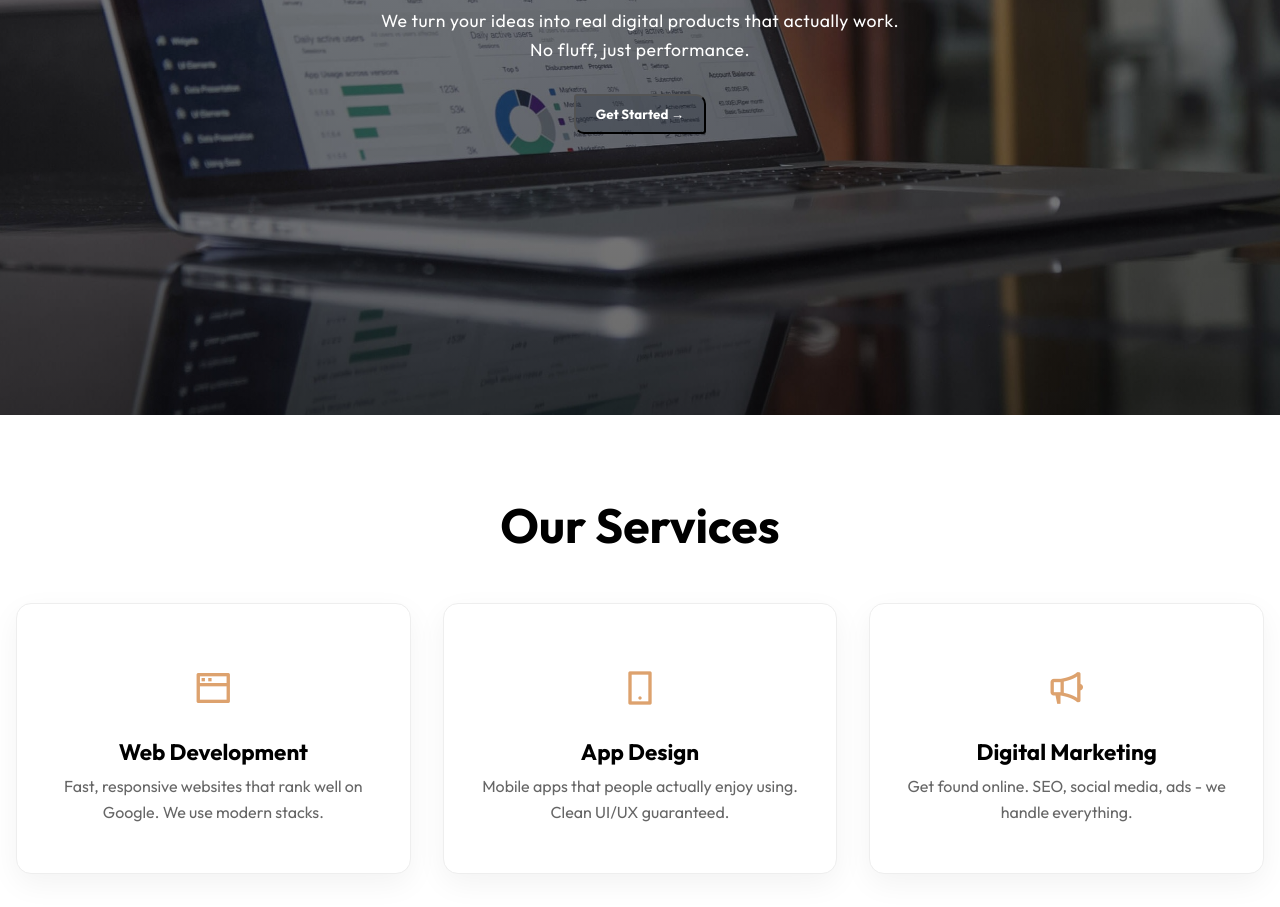
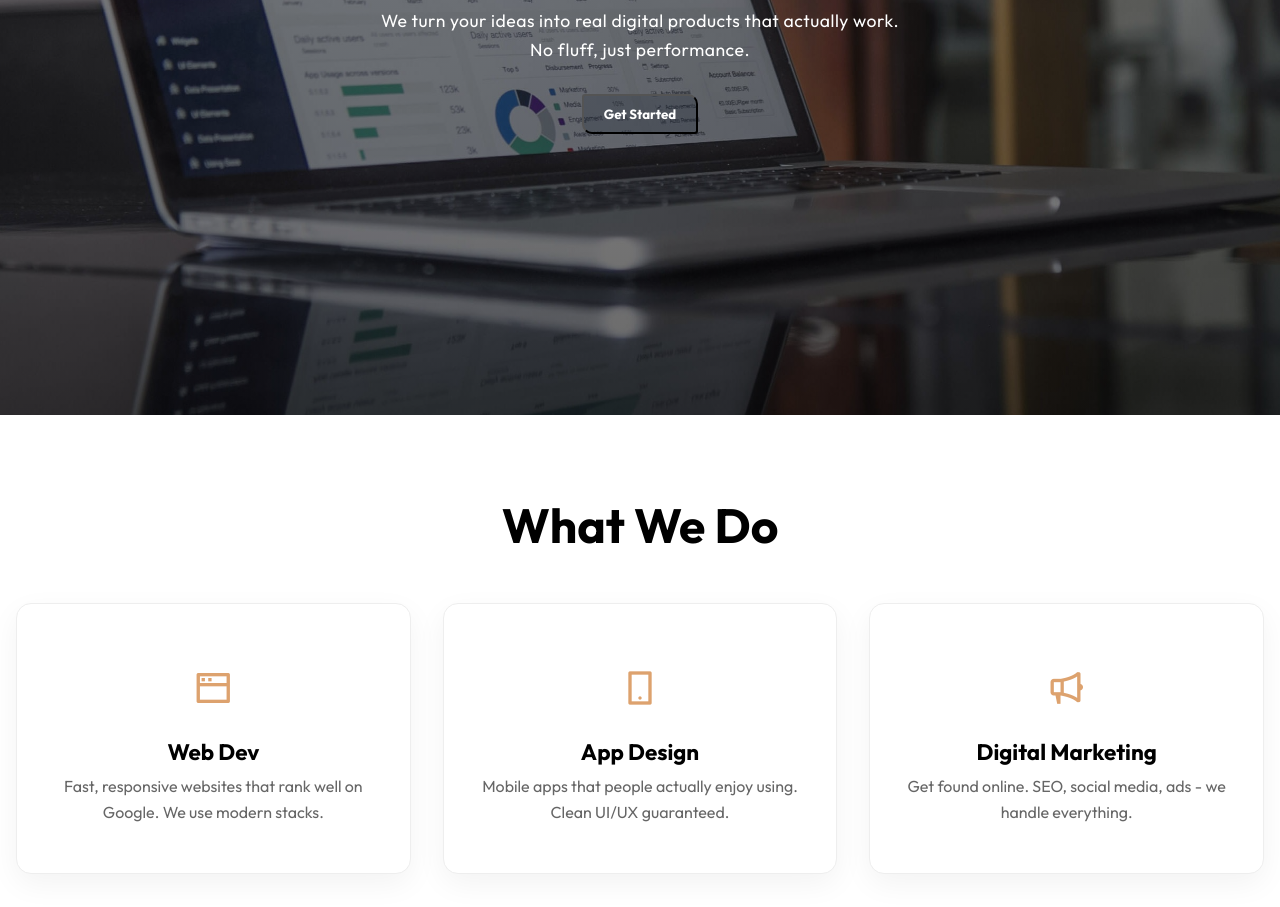
Before and after one commit to technoshiva123/Prodesk-IT-Trainee-1, a plain HTML site: page index.html in a window 1280 px wide. Shown: the part 385-1292 px from the top of the page. Drawn offline with nearby package versions, Linux system fonts and the light colour scheme.

Commit message:
first commit

```diff
--- a/index.html
+++ b/index.html
@@ -30,7 +30,7 @@
     </header>
 
     <main>
-        <!-- hero section  -->
+        <!-- hero section -->
         <section>
             <div class="hero">
                 <div class="content">
@@ -39,7 +39,7 @@
                         We turn your ideas into real digital products that actually work.<br>
                         No fluff, just performance.
                     </p>
-                    <button class="btn" id="getStartedBtn">Get Started →</button>
+                    <button class="btn" id="getStartedBtn">Get Started</button>
                 </div>
             </div>
         </section>
@@ -47,11 +47,11 @@
         <!-- services we offer -->
         <section>
             <div class="section_container">
-                <h2 class="section_heading">Our Services</h2>
+                <h2 class="section_heading">What We Do</h2>
                 <div class="card_grid">
                     <div class="card">
                         <span><i class="ri-window-line"></i></span>
-                        <h4>Web Development</h4>
+                        <h4>Web Dev</h4>
                         <p>Fast, responsive websites that rank well on Google. We use modern stacks.</p>
                     </div>
 
@@ -110,7 +110,7 @@
         </div>
 
         <div class="footer_bar">
-            Copyright © 2026 Prodesk-IT Digital Agency. All rights reserved.
+            © 2024 Prodesk-IT | Built with ☕ and 💻
         </div>
     </footer>
 
```
